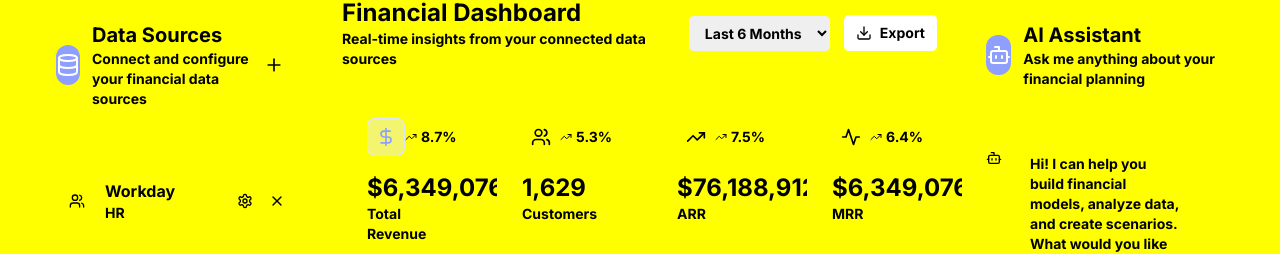
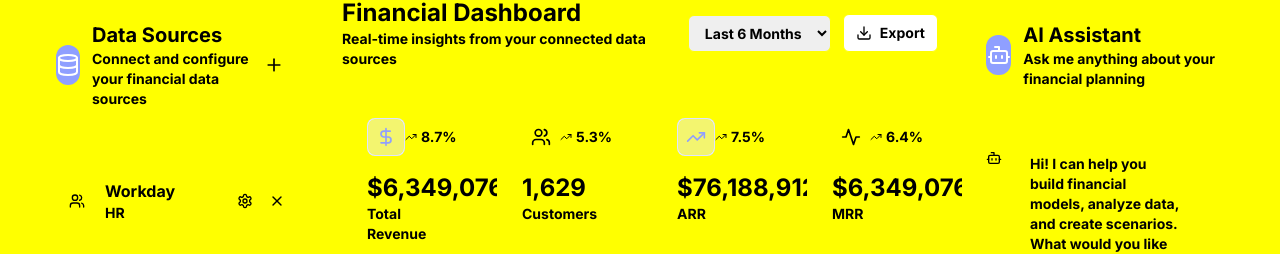
Before and after one commit to bertharo/planning, a Next.js app: page / in a window 1280 px wide. Shown: the part 92-346 px from the top of the page. Built offline with nearby package versions, Linux system fonts and the light colour scheme.

Commit message:
Remove purple elements - change icon backgrounds to dark gray

```diff
--- a/components/DashboardSection.tsx
+++ b/components/DashboardSection.tsx
@@ -220,7 +220,7 @@ export function DashboardSection() {
           value={formatCurrency(dashboardData.arr.current)}
           growth={dashboardData.arr.growth}
           icon={<TrendingUp className="w-5 h-5" />}
-          color="purple"
+          color="blue"
         />
         <MetricCard
           title="MRR"
@@ -289,14 +289,13 @@ interface MetricCardProps {
   value: string
   growth: number
   icon: React.ReactNode
-  color: 'blue' | 'green' | 'purple' | 'warning'
+  color: 'blue' | 'green' | 'warning'
 }
 
 function MetricCard({ title, value, growth, icon, color }: MetricCardProps) {
   const colorClasses = {
     blue: 'bg-accent/10 text-accent border-accent/20',
     green: 'bg-success/10 text-success border-success/20',
-    purple: 'bg-ch-3/10 text-ch-3 border-ch-3/20',
     warning: 'bg-warning/10 text-warning border-warning/20'
   }
 
--- a/components/ModelsSection.tsx
+++ b/components/ModelsSection.tsx
@@ -147,8 +147,8 @@ export function ModelsSection() {
             <div key={model.id} className="border border-border rounded-lg p-6 hover:shadow-md transition-shadow">
               <div className="flex items-start justify-between mb-4">
                 <div className="flex items-center space-x-3">
-                  <div className="p-2 bg-primary/10 rounded-md">
-                    <Icon className="w-5 h-5 text-primary" />
+                  <div className="p-2 bg-gray-200 rounded-md">
+                    <Icon className="w-5 h-5 text-gray-700" />
                   </div>
                   <div>
                     <h3 className="font-semibold">{model.name}</h3>
--- a/components/ScenariosSection.tsx
+++ b/components/ScenariosSection.tsx
@@ -186,7 +186,7 @@ export function ScenariosSection() {
               <div className="space-y-1">
                 {scenario.assumptions.map((assumption, index) => (
                   <div key={index} className="flex items-center space-x-2">
-                    <div className="w-1.5 h-1.5 bg-primary rounded-full"></div>
+                    <div className="w-1.5 h-1.5 bg-gray-600 rounded-full"></div>
                     <span className="text-sm text-muted-foreground">{assumption}</span>
                   </div>
                 ))}
```
